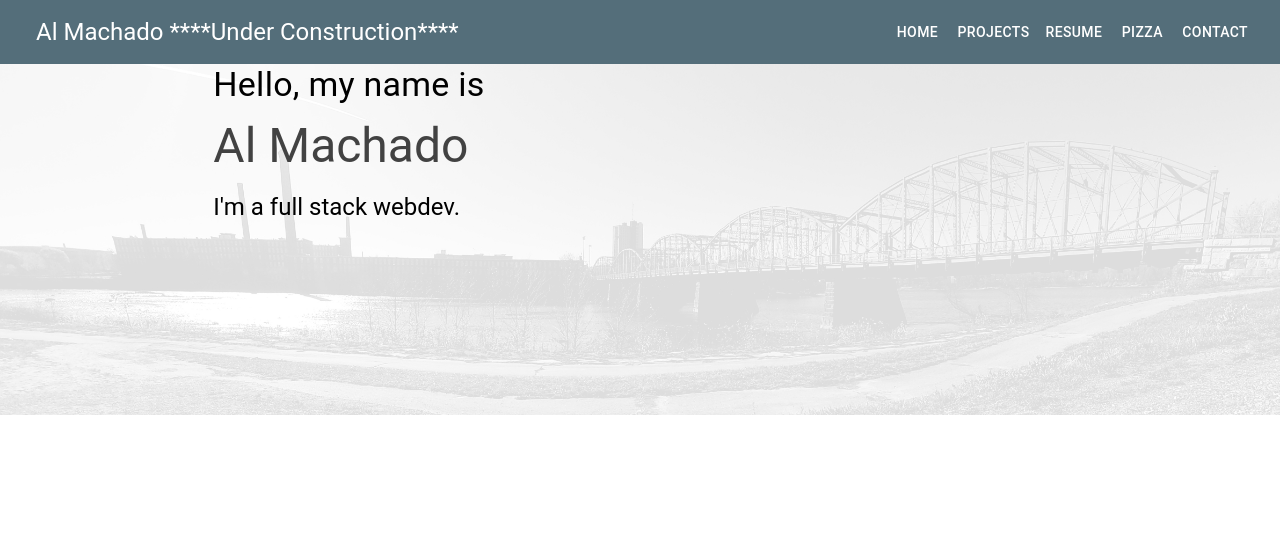
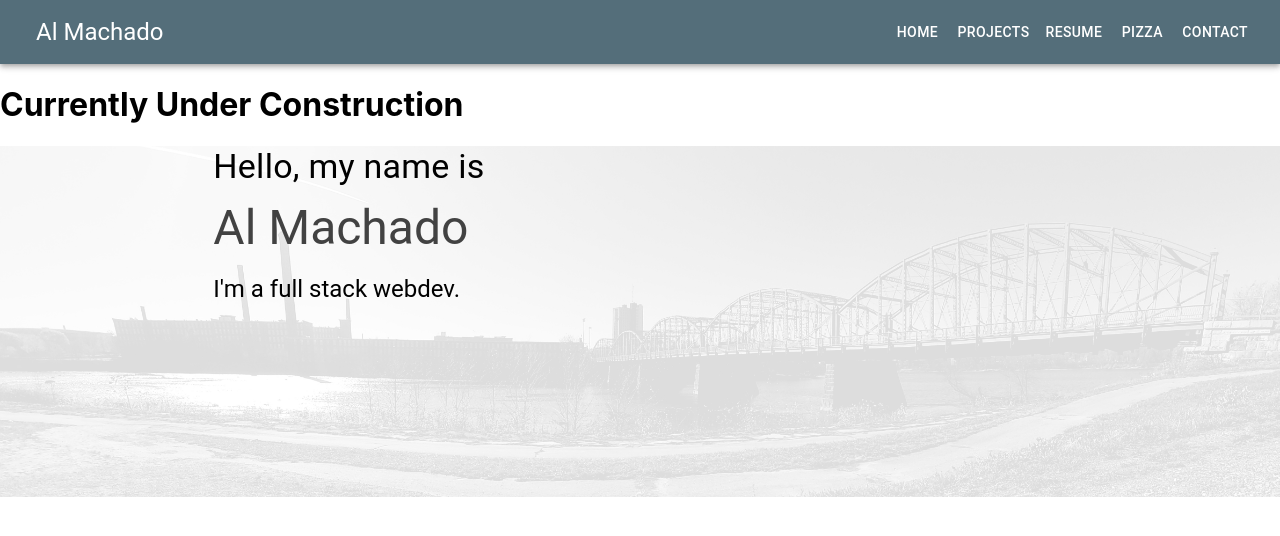
Before and after one commit to machada/portfolio, a React (Create React App) app: page / in a window 1280 px wide. Shown: the top 536 px of the page. Built offline with nearby package versions, Linux system fonts and the light colour scheme.

Commit message:
modified under construction message

```diff
--- a/src/App.js
+++ b/src/App.js
@@ -61,7 +61,7 @@ selectPage = (selection) => {
 
         />
 
-
+      <h1>Currently Under Construction</h1>
 
       </Grid>
 
--- a/src/components/Header.js
+++ b/src/components/Header.js
@@ -57,7 +57,7 @@ const Header = (props) =>{
                     </IconButton>
 
                 <Typography  noWrap = "true" variant="h5" xs={12} sm={10} className={classes.typographyStyles}>
-                    Al Machado ****Under Construction****
+                    Al Machado
 
                 </Typography>
                 {renderNav(matches, props)}
```
